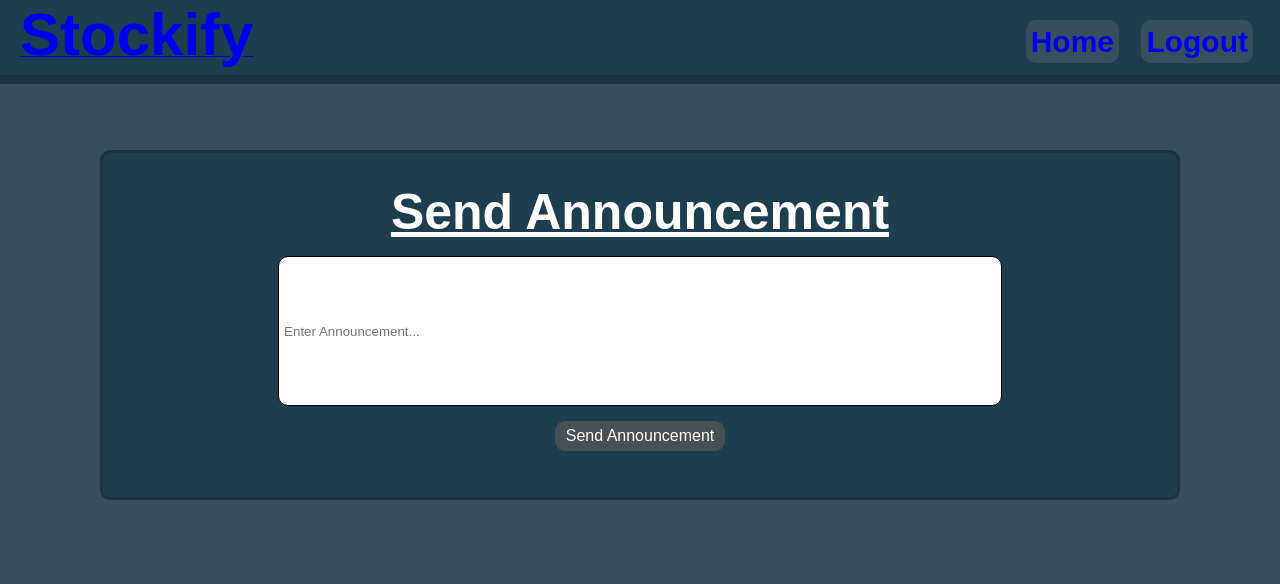
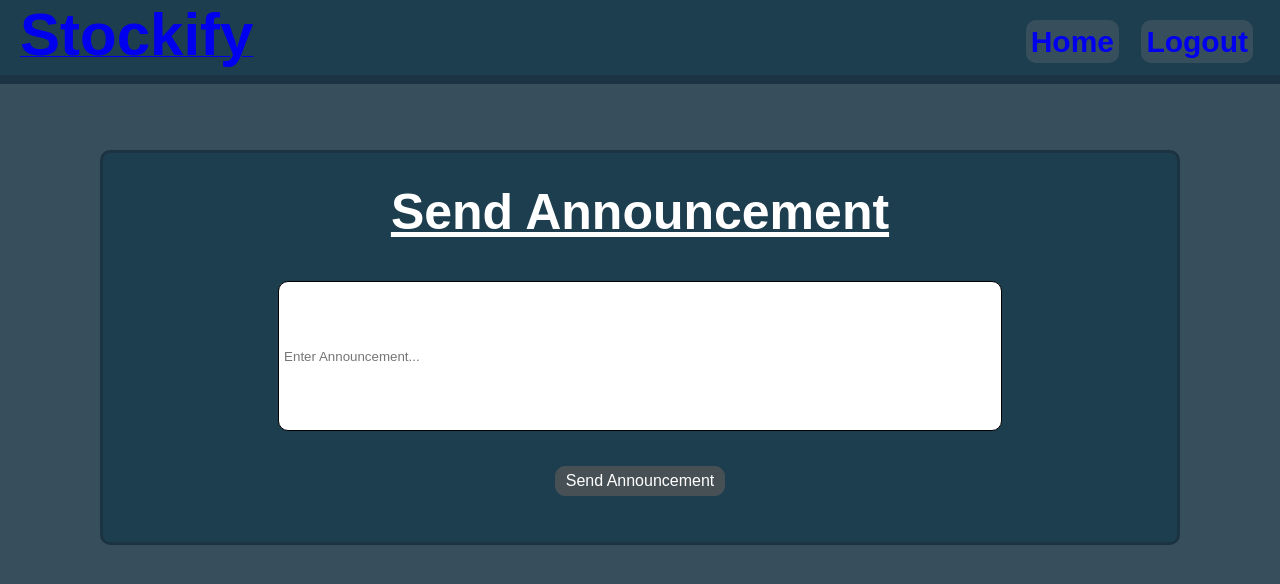
Before and after one commit to TemiTemi22/ITSrProject, a PHP site: page /sendAnnouncement.php in a window 1280 px wide. Shown: the top 584 px of the page. Run offline with PHP 8.4, Linux system fonts and the light colour scheme.

Commit message:
Update style.css

```diff
--- a/style.css
+++ b/style.css
@@ -161,22 +161,24 @@ input[type="submit"]{
   margin: 0px;
 }
 
-input[type="text"]{
+input[type="text"], input[type="tel"], input[type="number"]{
   border: 1px solid black;
-  margin-top: 5px;
+  margin-top: 30px;
   width: 300px;
   height: 35px;
-  margin-bottom: 10px;
+  margin-bottom: 30px;
+  margin-left: 5px;
+  margin-right: 5px;
   padding-left: 5px;
   border-radius: 10px;
 }
 
 .textarea{
   border: 1px solid black !important;
-  margin-top: 5px !important;
+  margin-top: 30px !important;
   width: 70% !important;
   height: 150px !important;
-  margin-bottom: 10px !important;
+  margin-bottom: 30px !important;
   padding-left: 5px !important;
   border-radius: 10px !important;
 }
```
